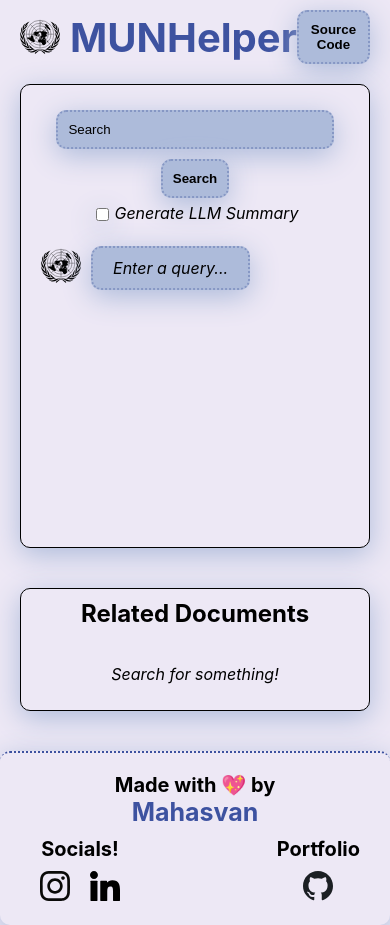
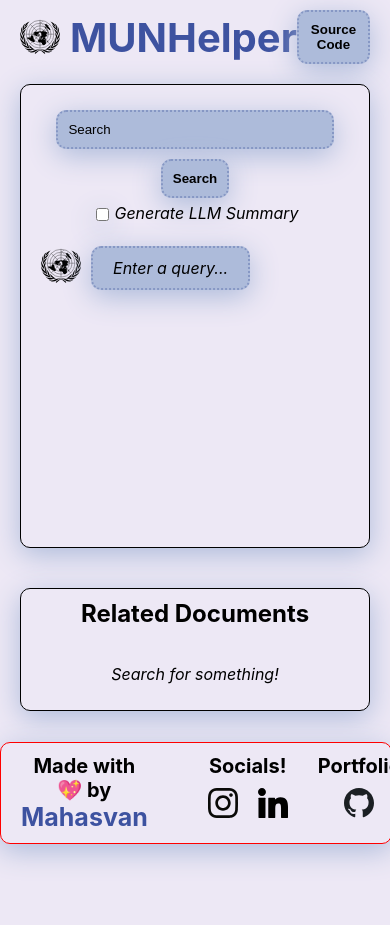
Before and after one commit to Mahasvan/munhelper-frontend, a React (Create React App) app: page / in a window 390 px wide. After the commit the page ends 844 px from the top, so only its background shows below. Built offline with nearby package versions, Linux system fonts and the light colour scheme.

Commit message:
Fix footer on mobile

```diff
--- a/src/components/footer/footer.css
+++ b/src/components/footer/footer.css
@@ -2,17 +2,23 @@
     position: fixed;
     left: 0;
     bottom: 0;
+
     width: 100%;
-    min-height: fit-content;
+    height: var(--footer-size);
+
     display: flex;
     flex-direction: row;
     justify-content: space-between;
+
     border-top: 2px dotted var(--dark-blue);
     border-radius: 10px;
+
     background-color: var(--almost-white);
     box-shadow: var(--shadow);
+    border: 1px solid red;
+
+    /* margin-top:auto; */
 }
-
 
 
 .footer__left {
@@ -33,12 +39,12 @@
 }
 
 @media screen and (max-width: 600px) {
-    .footer {
-        flex-direction: column;
+    /* .footer {
         position: static;
         padding-top: 20px;
         margin-top: 20px;
-    }
+    } */
+
     .footer__right {
         justify-content: space-between;
     }
--- a/src/index.css
+++ b/src/index.css
@@ -1,5 +1,6 @@
 body {
   margin: 0;
+  margin-bottom: var(--footer-size);
   font-family: -apple-system, BlinkMacSystemFont, 'Segoe UI', 'Roboto', 'Oxygen',
     'Ubuntu', 'Cantarell', 'Fira Sans', 'Droid Sans', 'Helvetica Neue',
     sans-serif;
@@ -22,4 +23,5 @@
   --dark-blue: #3d52a0;
   --hover-grey: #444;
   --shadow: var(--light-grey) 0px 7px 29px 0px;
+  --footer-size: 100px;
 }
```
